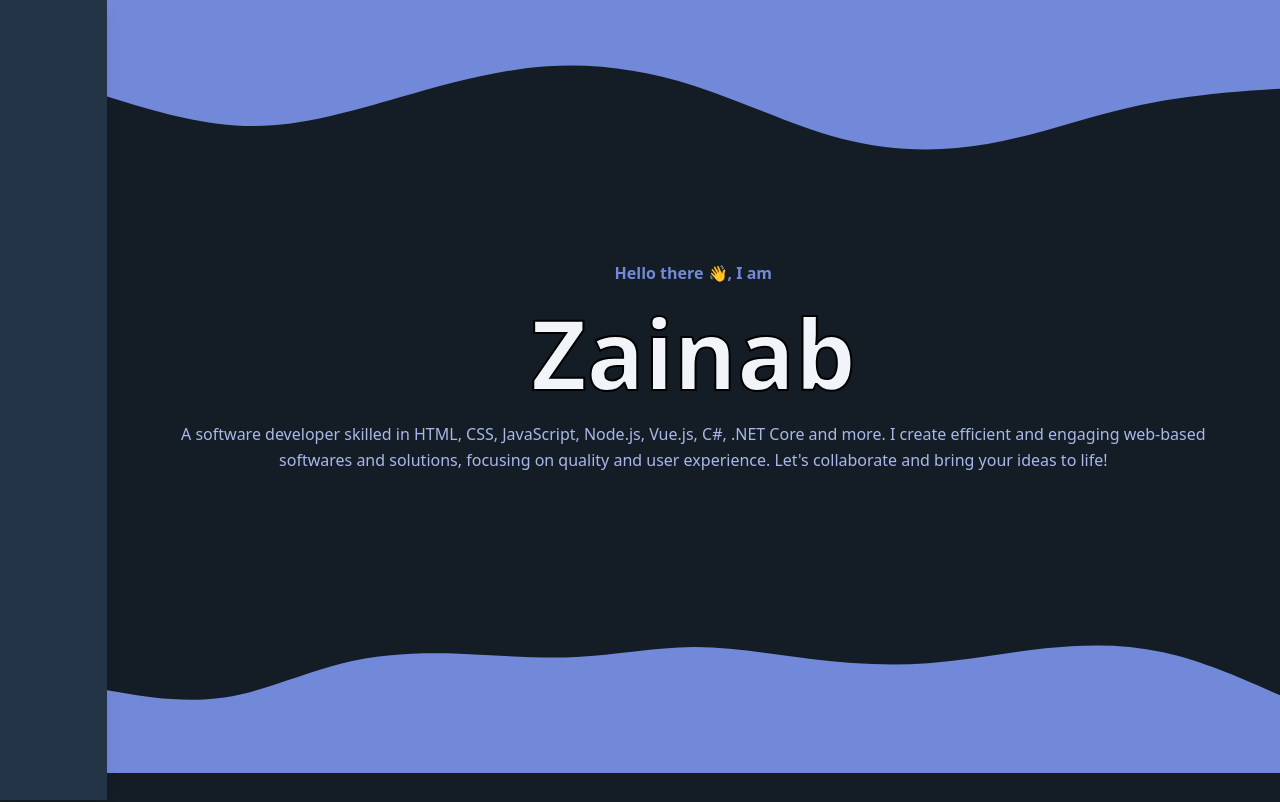
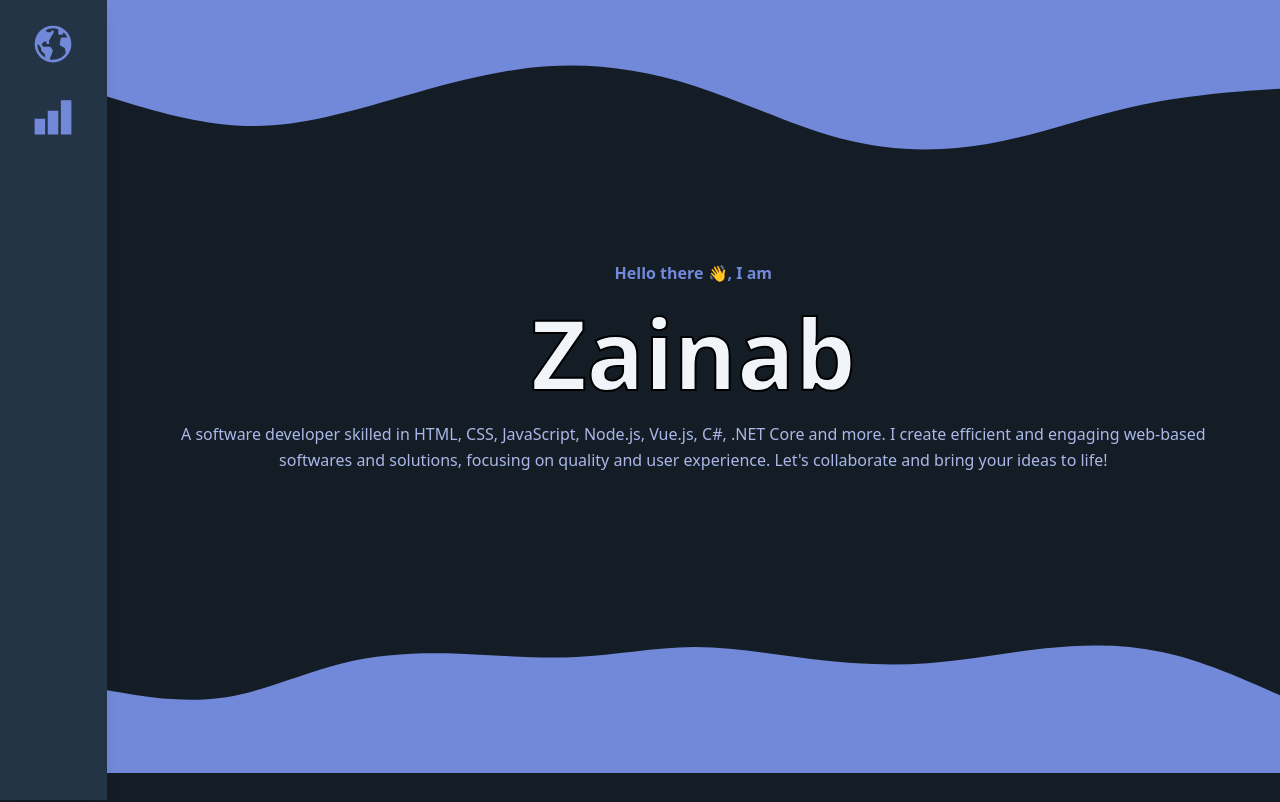
Before and after one commit to zainab7681051/my-personal-portfolio, a Vue app: page / in a window 1280 px wide. Shown: the top 802 px of the page. Built offline with nearby package versions, Linux system fonts and the light colour scheme; some icons are missing.

Commit message:
Update navbar.vue

```diff
--- a/src/components/navbar.vue
+++ b/src/components/navbar.vue
@@ -24,9 +24,3 @@ import { Icon } from '@iconify/vue';
 
 
 </template>
-
-<style scoped>
-.navicons{
-    transform: translateY(-80vh);
-}
-</style>
```
